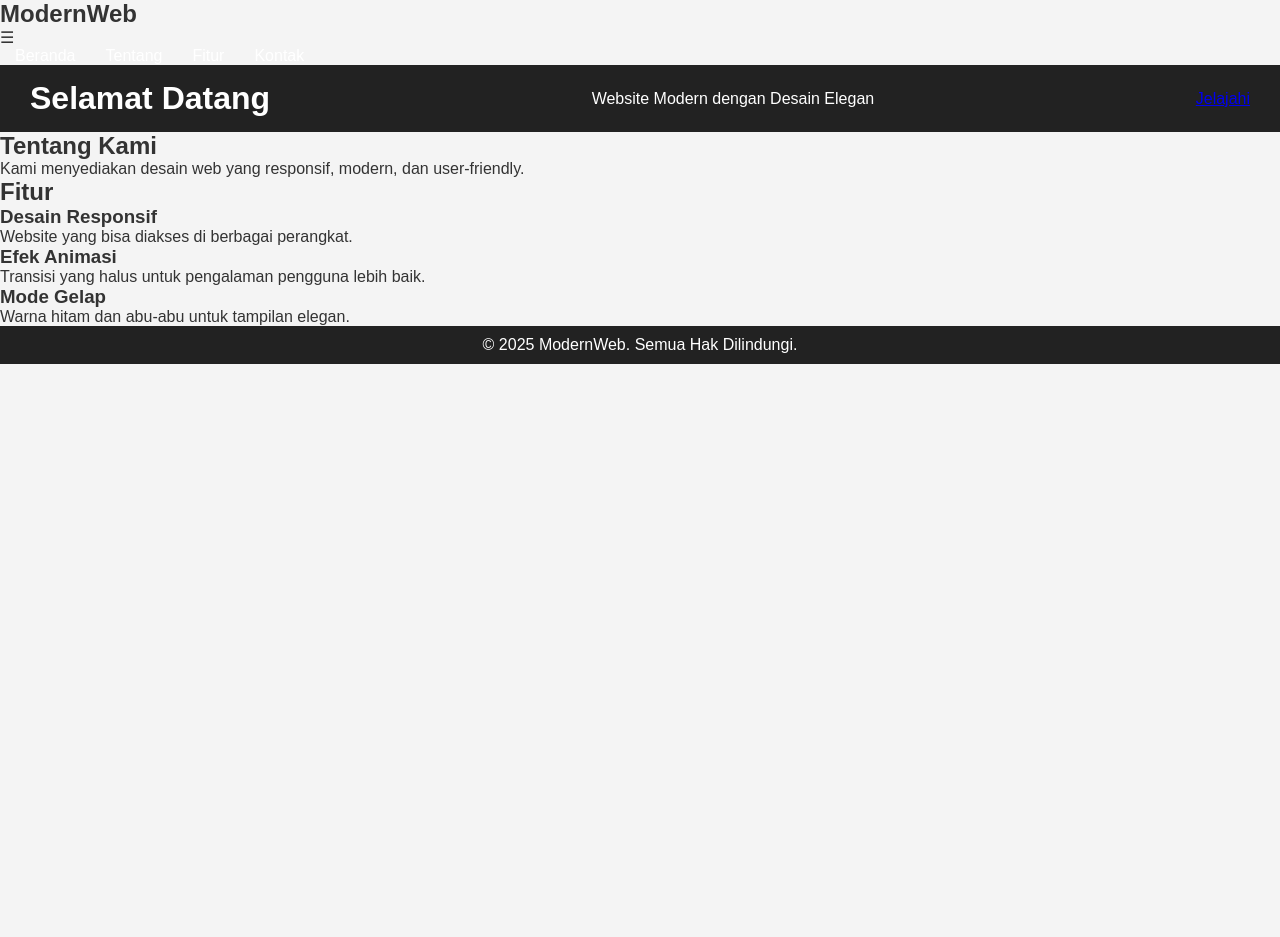
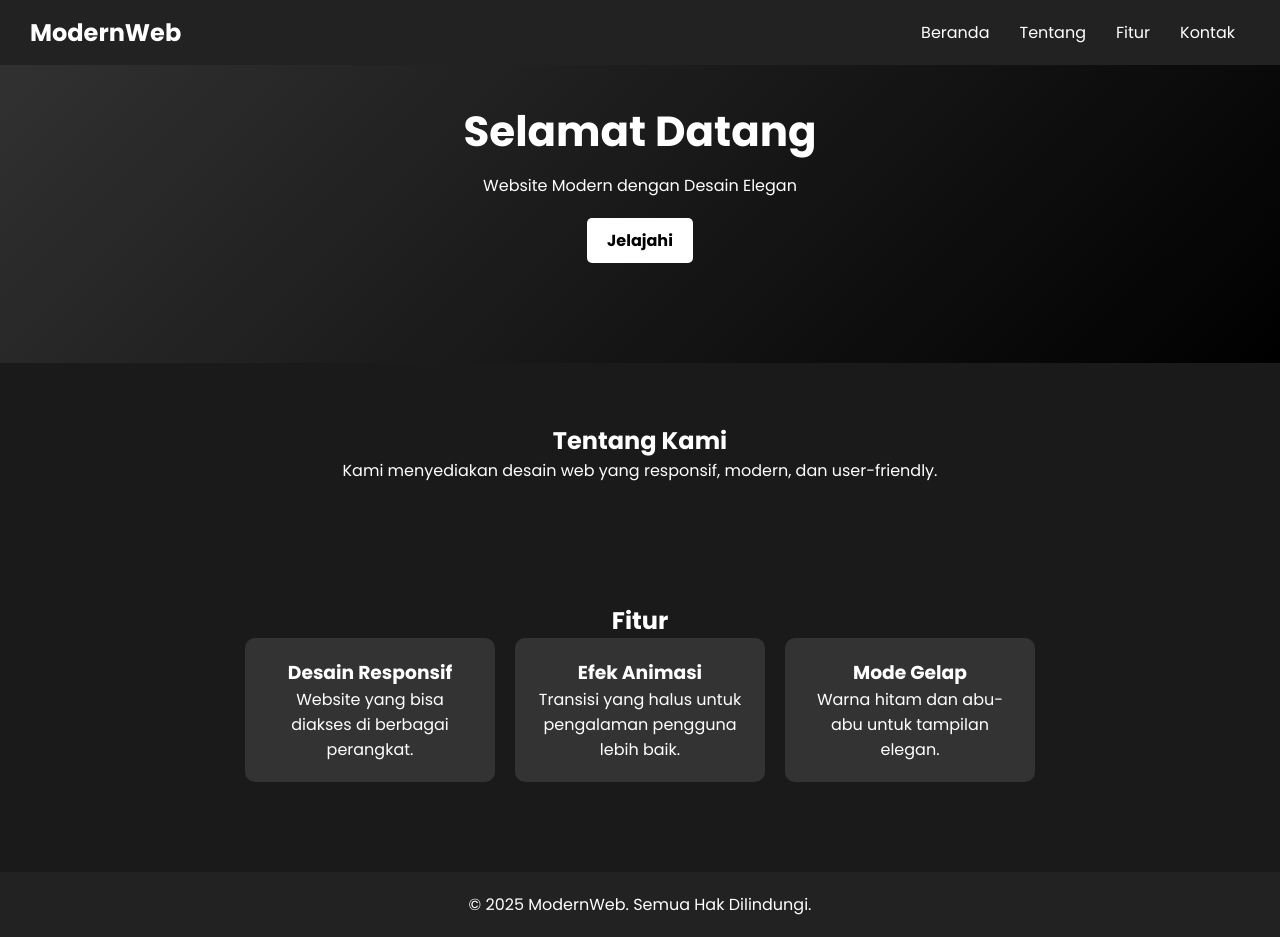
Before and after one commit to ellcontol/ellcontol, a plain HTML site: page index.html in a window 1280 px wide. Before the commit the page ends 800 px from the top, so only its background shows below. Drawn offline with Linux system fonts and the light colour scheme.

Commit message:
Update style.css

```diff
--- a/style.css
+++ b/style.css
@@ -1,35 +1,38 @@
-/* Reset dan Font */
+/* Reset */
 * {
     margin: 0;
     padding: 0;
     box-sizing: border-box;
-    font-family: Arial, sans-serif;
+    font-family: 'Poppins', sans-serif;
 }
 
+/* Warna Tema */
 body {
-    background-color: #f4f4f4;
-    color: #333;
-    transition: 0.3s;
+    background: #1a1a1a;
+    color: #fff;
 }
 
 /* Navbar */
-header {
+nav {
     display: flex;
     justify-content: space-between;
     align-items: center;
+    background: #222;
     padding: 15px 30px;
-    background: #222;
-    color: white;
+    position: fixed;
+    width: 100%;
+    top: 0;
+    z-index: 1000;
 }
 
 .logo {
-    font-size: 1.5em;
+    font-size: 24px;
     font-weight: bold;
 }
 
 .nav-links {
+    list-style: none;
     display: flex;
-    list-style: none;
 }
 
 .nav-links li {
@@ -37,72 +40,106 @@ header {
 }
 
 .nav-links a {
+    text-decoration: none;
     color: white;
-    text-decoration: none;
-    font-size: 1em;
+    font-weight: 400;
+    transition: color 0.3s ease;
 }
 
-.hamburger {
-    display: none;
-    font-size: 1.5em;
-    cursor: pointer;
+.nav-links a:hover {
+    color: #aaa;
 }
 
-/* Dark Mode */
-.dark-mode {
-    background-color: #222;
-    color: white;
+/* Hamburger Menu */
+.menu-toggle {
+    font-size: 26px;
+    cursor: pointer;
+    display: none;
 }
 
 /* Hero Section */
-.hero {
+header {
     text-align: center;
     padding: 100px 20px;
-    background: linear-gradient(135deg, #667eea, #764ba2);
-    color: white;
+    background: linear-gradient(135deg, #333, #000);
 }
 
-.hero h1 {
-    font-size: 2.5em;
+header h1 {
+    font-size: 42px;
     margin-bottom: 10px;
 }
 
-.cta-button {
+.btn {
     display: inline-block;
+    margin-top: 20px;
     padding: 10px 20px;
     background: white;
-    color: #333;
+    color: black;
     text-decoration: none;
+    font-weight: bold;
     border-radius: 5px;
-    margin-top: 10px;
+    transition: 0.3s ease;
+}
+
+.btn:hover {
+    background: gray;
+}
+
+/* About Section */
+#about, #features {
+    padding: 60px 20px;
+    text-align: center;
+}
+
+.features-container {
+    display: flex;
+    justify-content: center;
+    gap: 20px;
+    flex-wrap: wrap;
+}
+
+.feature-card {
+    background: #333;
+    padding: 20px;
+    width: 250px;
+    border-radius: 10px;
+    transition: 0.3s ease;
+}
+
+.feature-card:hover {
+    transform: translateY(-5px);
 }
 
 /* Footer */
 footer {
     text-align: center;
-    padding: 10px;
+    padding: 20px;
     background: #222;
-    color: white;
+    margin-top: 30px;
 }
 
-/* Responsive */
+/* Responsif */
 @media (max-width: 768px) {
+    .menu-toggle {
+        display: block;
+    }
+
     .nav-links {
         display: none;
         flex-direction: column;
-        background: #222;
         position: absolute;
         top: 60px;
         right: 0;
-        width: 200px;
+        background: #222;
+        width: 100%;
+    }
+
+    .nav-links li {
+        text-align: center;
         padding: 10px;
     }
 
     .nav-links.active {
         display: flex;
     }
-
-    .hamburger {
-        display: block;
-    }
-      }
+}
```
